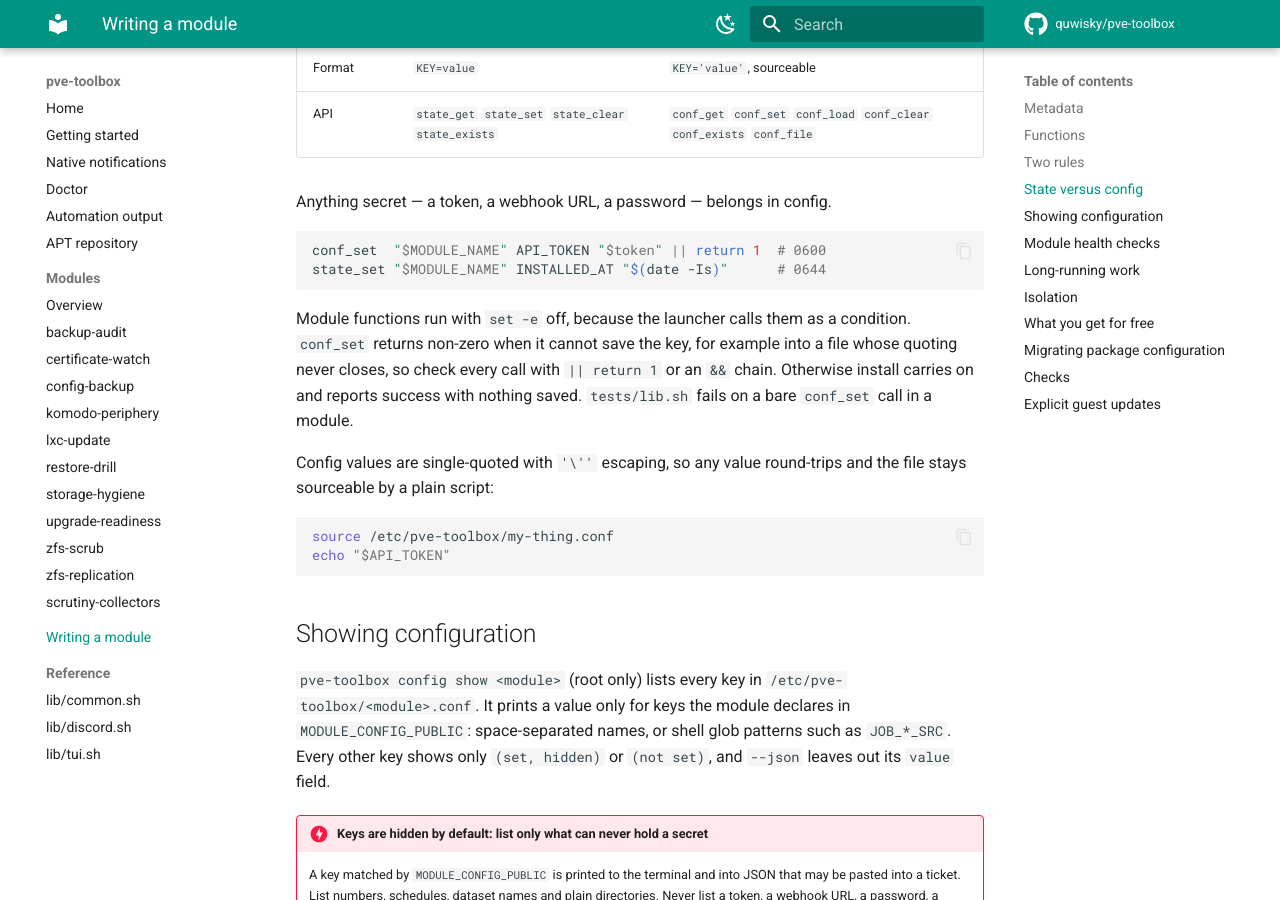
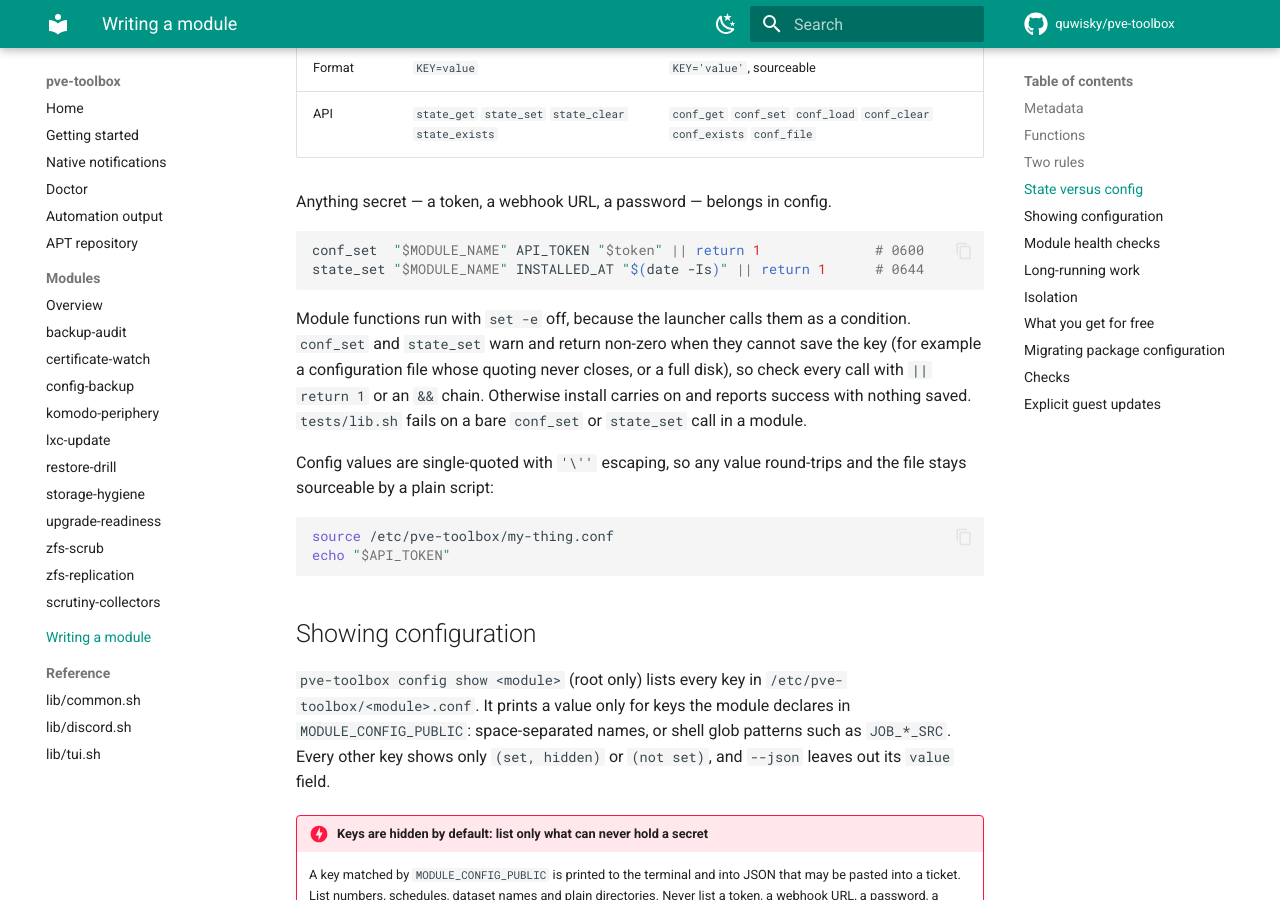
Before and after one commit to quwisky/pve-toolbox, an MkDocs documentation site: the page built from docs/writing-a-module.md, in a window 1280 px wide and 900 px high, scrolled down 2065 px. Built offline with MkDocs 1.6.1 and Material for MkDocs 9.7.7, drawn with Linux system fonts in a browser that asks for light colours; comment, search, counter and statistics services are not loaded.

Commit message:
fix(modules): fail install and update when state cannot be recorded (#112)
Module functions run with set -e off, and no module checked state_set,
so a state write that failed (an unwritable or full state directory)
left install or update printing its success line and exiting 0. State
then disagreed with what was installed, including the native
notification ownership names that later decide what may be touched.

state_set now warns "not saving state <KEY>: could not create|read|write
<file>" before returning 1, and every state_set call in modules/ and
debian/legacy/ propagates the failure. The packaged native-notifications
module records ownership state in one chain and, if that fails, says the
tested objects are in place and to fix the state file and run install
again. The template, docs/writing-a-module.md and docs/reference/common.md
say to check state_set as well as conf_set, and tests/lib.sh fails on a
bare call.

Closes #106.

````diff
--- a/docs/writing-a-module.md
+++ b/docs/writing-a-module.md
@@ -88,15 +88,16 @@ word meaningful — the menu shows only that word in the `STATUS` column.
 Anything secret — a token, a webhook URL, a password — belongs in config.
 
 ```bash
-conf_set  "$MODULE_NAME" API_TOKEN "$token" || return 1  # 0600
-state_set "$MODULE_NAME" INSTALLED_AT "$(date -Is)"      # 0644
+conf_set  "$MODULE_NAME" API_TOKEN "$token" || return 1              # 0600
+state_set "$MODULE_NAME" INSTALLED_AT "$(date -Is)" || return 1      # 0644
 ```
 
 Module functions run with `set -e` off, because the launcher calls them as a
-condition. `conf_set` returns non-zero when it cannot save the key, for example
-into a file whose quoting never closes, so check every call with `|| return 1`
-or an `&&` chain. Otherwise install carries on and reports success with nothing
-saved. `tests/lib.sh` fails on a bare `conf_set` call in a module.
+condition. `conf_set` and `state_set` warn and return non-zero when they cannot
+save the key (for example a configuration file whose quoting never closes, or a
+full disk), so check every call with `|| return 1` or an `&&` chain. Otherwise
+install carries on and reports success with nothing saved. `tests/lib.sh`
+fails on a bare `conf_set` or `state_set` call in a module.
 
 Config values are single-quoted with `'\''` escaping, so any value round-trips
 and the file stays sourceable by a plain script:
````
Also changed, not shown: docs/reference/common.md (+3 -2 lines), 16 other files.
